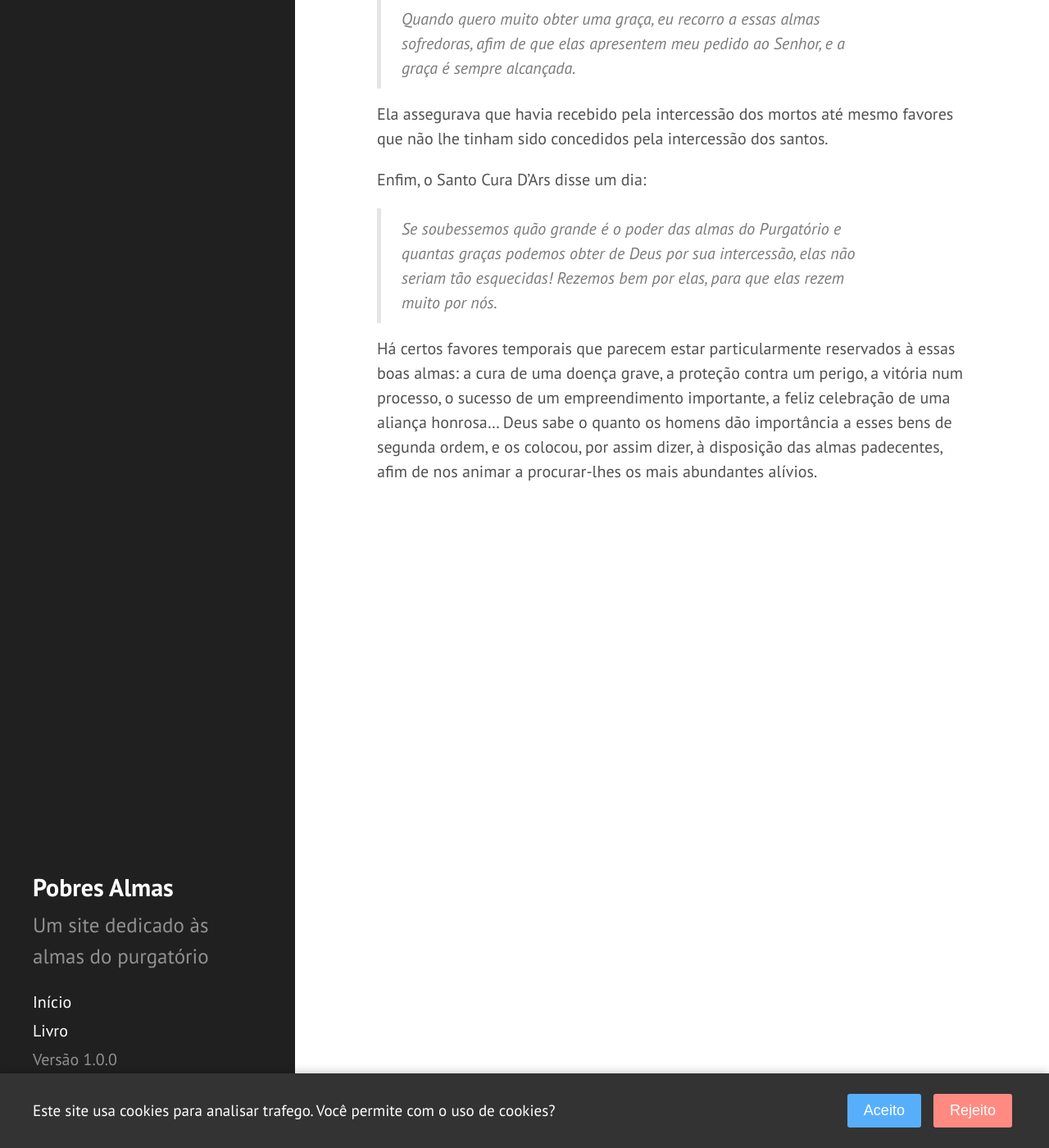
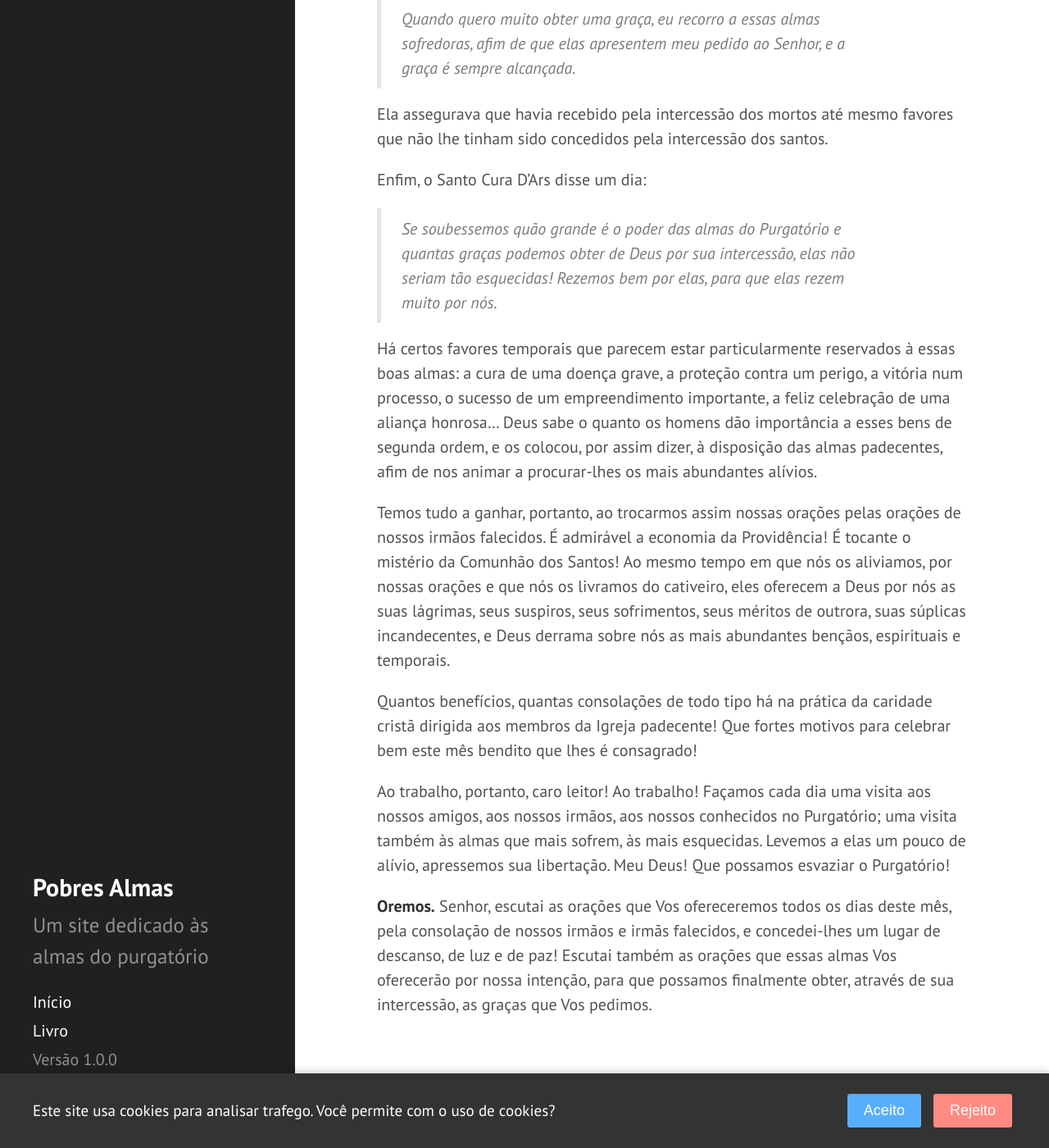
Before and after one commit to daniel-ufabc/poor-souls, a Jekyll site: the page built from _book/dia00.md, in a window 1280 px wide and 1400 px high, scrolled down 852 px. Shown: the whole window at 82% size. Built offline with Jekyll 4.4.1, drawn with Linux system fonts in a browser that asks for light colours; some of the changed text lies outside the part shown.

Commit message:
finish adding prologue

```diff
--- a/_book/dia00.md
+++ b/_book/dia00.md
@@ -21,3 +21,12 @@ Enfim, o Santo Cura D'Ars disse um dia:
 > _Se soubessemos quão grande é o poder das almas do Purgatório e quantas graças podemos obter de Deus por sua intercessão, elas não seriam tão esquecidas! Rezemos bem por elas, para que elas rezem muito por nós._
 
 Há certos favores temporais que parecem estar particularmente reservados à essas boas almas: a cura de uma doença grave, a proteção contra um perigo, a vitória num processo, o sucesso de um empreendimento importante, a feliz celebração de uma aliança honrosa... Deus sabe o quanto os homens dão importância a esses bens de segunda ordem, e os colocou, por assim dizer, à disposição das almas padecentes, afim de nos animar a procurar-lhes os mais abundantes alívios.
+
+Temos tudo a ganhar, portanto, ao trocarmos assim nossas orações pelas orações de nossos irmãos falecidos. É admirável a economia da Providência! É tocante o mistério da Comunhão dos Santos! Ao mesmo tempo em que nós os aliviamos, por nossas orações e que nós os livramos do cativeiro, eles oferecem a Deus por nós as suas lágrimas, seus suspiros, seus sofrimentos, seus méritos de outrora, suas súplicas incandecentes, e Deus derrama sobre nós as mais abundantes bençãos, espirituais e temporais.
+
+Quantos benefícios, quantas consolações de todo tipo há na prática da caridade cristã dirigida aos membros da Igreja padecente! Que fortes motivos para celebrar bem este mês bendito que lhes é consagrado!
+
+Ao trabalho, portanto, caro leitor! Ao trabalho! Façamos cada dia uma visita aos nossos amigos, aos nossos irmãos, aos nossos conhecidos no Purgatório; uma visita também às almas que mais sofrem, às mais esquecidas. Levemos a elas um pouco de alívio, apressemos sua libertação. Meu Deus! Que possamos esvaziar o Purgatório!
+
+{% capture my_include1 %}{% include initial-prayer.md %}{% endcapture %}
+{{ my_include1 | markdownify }}
```
Also changed, not shown: other parts of _book/dia00.md (+1 -1 lines), _includes/livro.md (+3 -1 lines).
